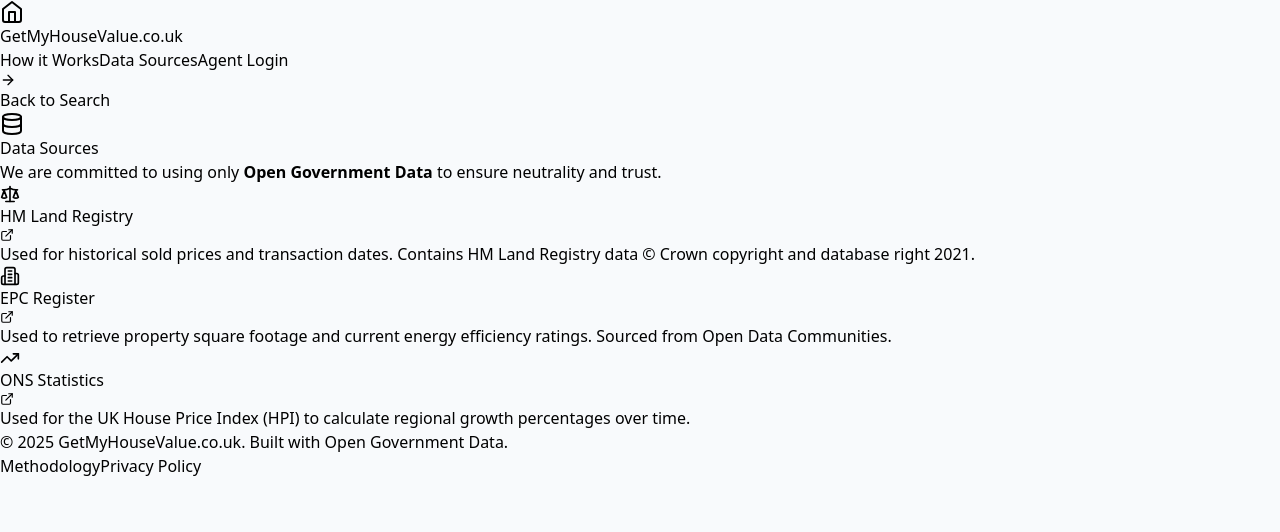
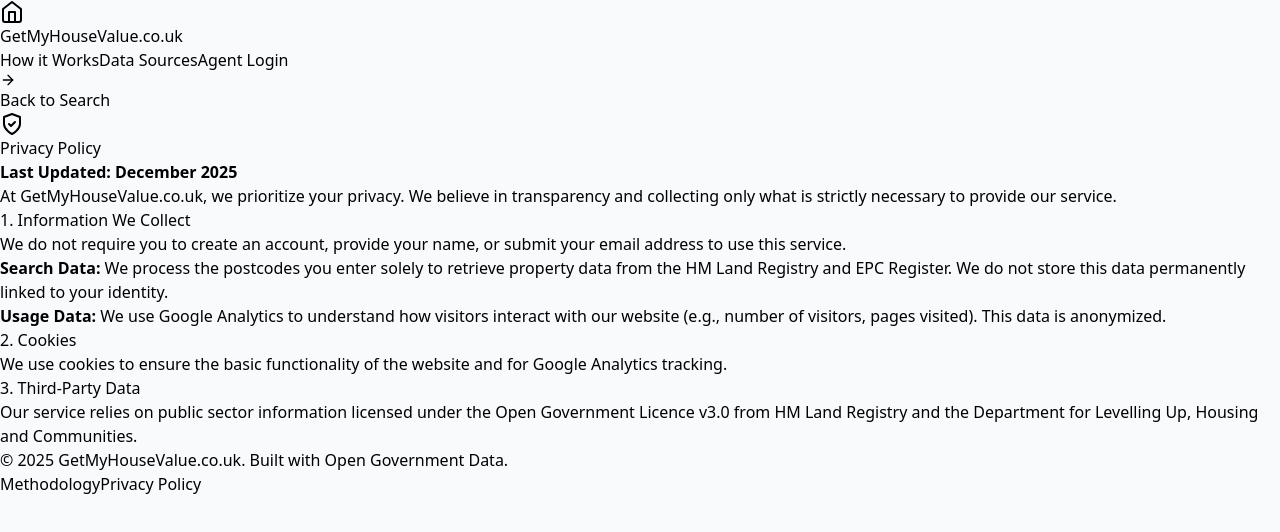
Before and after one commit to SearchIntel/getmyhousevalue-frontend, a React (Vite) app: page / in a window 1280 px wide. Both pictures are taken after a click on the button "Privacy Policy". Shown: the top 532 px of the page. Built offline with nearby package versions, Linux system fonts and the light colour scheme.

Commit message:
Update App.jsx

```diff
--- a/src/App.jsx
+++ b/src/App.jsx
@@ -98,7 +98,7 @@ const Header = ({ setPage }) => (
 // --- MAIN APP ---
 
 export default function App() {
-  const [page, setPage] = useState('home'); // 'home', 'how-it-works', 'data'
+  const [page, setPage] = useState('home'); // 'home', 'how-it-works', 'data', 'privacy'
   const [step, setStep] = useState(1); // 1=Search, 2=List, 3=Result
   const [postcode, setPostcode] = useState('');
   const [loading, setLoading] = useState(false);
@@ -185,6 +185,28 @@ export default function App() {
           </div>
         </InfoPage>
       );
+    }
+
+    if (page === 'privacy') {
+        return (
+          <InfoPage title="Privacy Policy" icon={ShieldCheck} onBack={() => setPage('home')}>
+            <p className="mb-4"><strong>Last Updated: December 2025</strong></p>
+            <p className="mb-4">At GetMyHouseValue.co.uk, we prioritize your privacy. We believe in transparency and collecting only what is strictly necessary to provide our service.</p>
+
+            <h3 className="font-bold text-gray-900 mt-6 mb-2">1. Information We Collect</h3>
+            <p className="mb-4">We do not require you to create an account, provide your name, or submit your email address to use this service.</p>
+            <ul className="list-disc pl-5 space-y-2 mb-4">
+              <li><strong>Search Data:</strong> We process the postcodes you enter solely to retrieve property data from the HM Land Registry and EPC Register. We do not store this data permanently linked to your identity.</li>
+              <li><strong>Usage Data:</strong> We use Google Analytics to understand how visitors interact with our website (e.g., number of visitors, pages visited). This data is anonymized.</li>
+            </ul>
+
+            <h3 className="font-bold text-gray-900 mt-6 mb-2">2. Cookies</h3>
+            <p className="mb-4">We use cookies to ensure the basic functionality of the website and for Google Analytics tracking.</p>
+
+            <h3 className="font-bold text-gray-900 mt-6 mb-2">3. Third-Party Data</h3>
+            <p className="mb-4">Our service relies on public sector information licensed under the Open Government Licence v3.0 from HM Land Registry and the Department for Levelling Up, Housing and Communities.</p>
+          </InfoPage>
+        );
     }
 
     // Default Home Page Logic
@@ -306,7 +328,7 @@ export default function App() {
         <p>© 2025 GetMyHouseValue.co.uk. Built with Open Government Data.</p>
         <div className="mt-4 flex justify-center gap-6">
             <button onClick={() => setPage('how-it-works')} className="hover:text-gray-600">Methodology</button>
-            <button onClick={() => setPage('data')} className="hover:text-gray-600">Privacy Policy</button>
+            <button onClick={() => setPage('privacy')} className="hover:text-gray-600">Privacy Policy</button>
         </div>
       </footer>
     </div>
```
